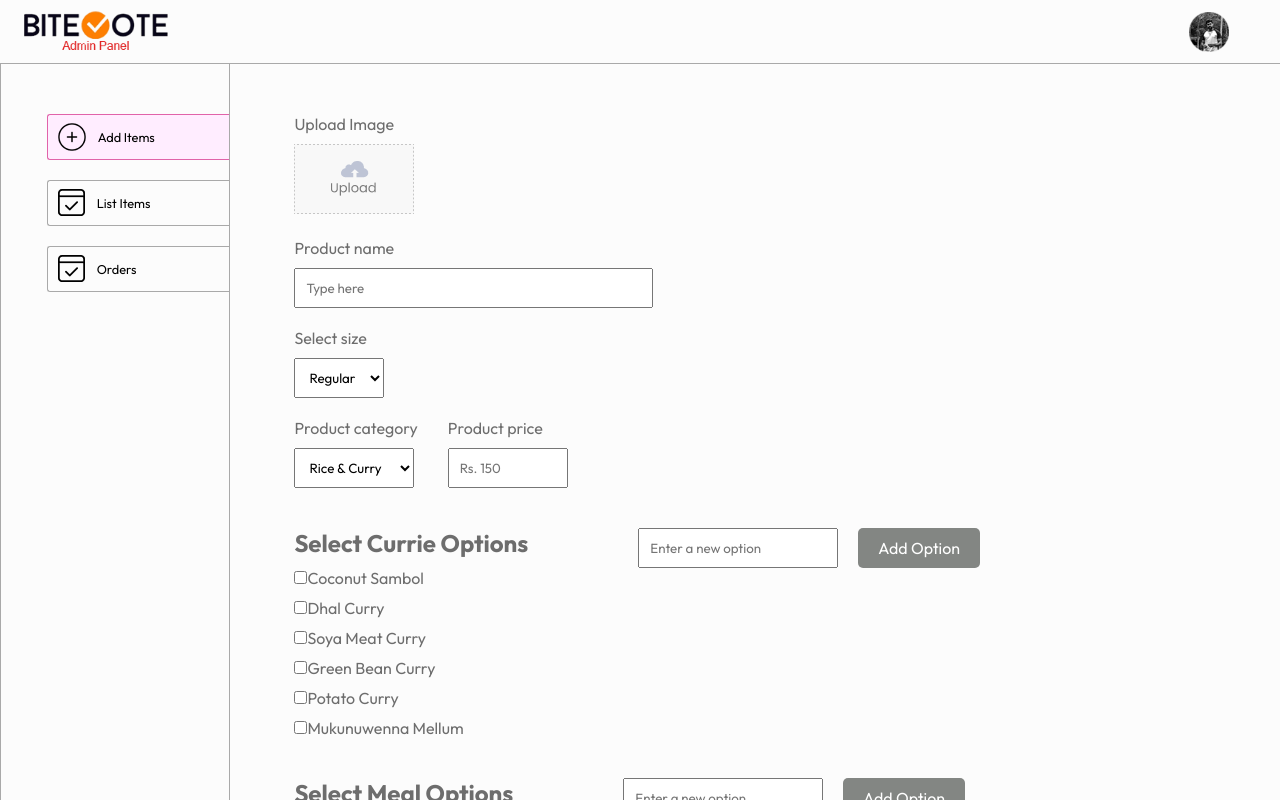
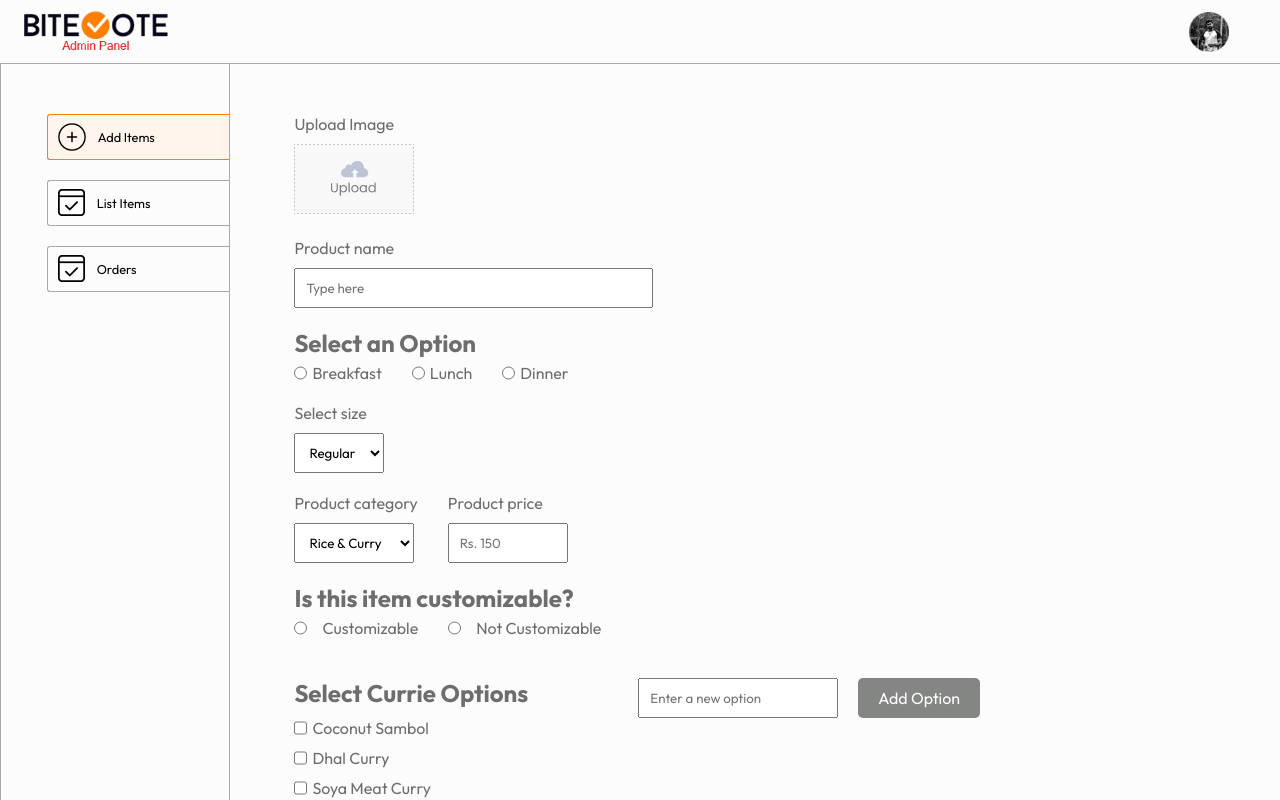
Before and after one commit to ZeroWillHero/Bitevote-adminpanel, a React (Vite) app: page /add in a window 1280 px wide. Shown: the top 800 px of the page. Built offline with nearby package versions, Linux system fonts and the light colour scheme.

Commit message:
add select option and customizable buttons

```diff
--- /dev/null
+++ b/src/components/CustomizableButton/CustomizableButton.css
@@ -0,0 +1,17 @@
+.customizable{
+    display: flex;
+    flex-direction: column;
+}
+
+.customizable-button{
+    padding-top: 5px;
+display: flex;
+flex-direction: row;
+gap: 30px;
+}
+
+.customizable-button label{
+    display: grid;
+    grid-template-columns: auto 1fr;
+    gap: 5px;
+}
--- /dev/null
+++ b/src/components/CustomizableButton/CustomizableButton.jsx
@@ -0,0 +1,48 @@
+
+import React, { useState } from "react";
+import "./CustomizableButton.css";
+
+function CustomizableSelector() {
+  // State to manage the customizable option
+  const [isCustomizable, setIsCustomizable] = useState("");
+
+  // Handle radio button change
+  const handleCustomizableChange = (event) => {
+    setIsCustomizable(event.target.value);
+  };
+
+  return (
+    <div className="customizable">
+
+      <h2>Is this item customizable?</h2>
+      <div className="customizable-button">
+      {/* Radio buttons for customizable options */}
+      <label>
+        <input
+          type="radio"
+          name="customizable"
+          value="Customizable"
+          checked={isCustomizable === "Customizable"}
+          onChange={handleCustomizableChange}
+          style={{ marginRight: "10px" }}
+        />
+        Customizable
+      </label>
+
+      <label>
+        <input
+          type="radio"
+          name="customizable"
+          value="Not Customizable"
+          checked={isCustomizable === "Not Customizable"}
+          onChange={handleCustomizableChange}
+          style={{ marginRight: "10px" }}
+        />
+        Not Customizable
+      </label>
+      </div>
+    </div>
+  );
+}
+
+export default CustomizableSelector;
--- /dev/null
+++ b/src/components/RadioButton/RadioButton.css
@@ -0,0 +1,20 @@
+
+
+.options{
+    display: flex;
+    flex-direction: column;
+
+}
+
+.select-option{
+padding-top: 5px;
+display: flex;
+flex-direction: row;
+gap: 30px;
+}
+
+.select-option label{
+    display: grid;
+    grid-template-columns: auto 1fr;
+    gap: 5px;
+}
--- /dev/null
+++ b/src/components/RadioButton/RadioButton.jsx
@@ -0,0 +1,41 @@
+import React, { useState } from "react";
+import "./RadioButton.css";
+
+function RadioButtonGroup() {
+  // State to manage the selected radio button
+  const [selectedOption, setSelectedOption] = useState("");
+
+  // Options for the radio buttons
+  const options = ["Breakfast", "Lunch", "Dinner"];
+
+  // Handle radio button change
+  const handleRadioChange = (event) => {
+    setSelectedOption(event.target.value);
+  };
+
+  return (
+    <div className="options">
+      <h2>Select an Option</h2>
+
+      <div className="select-option flex-col">
+      {options.map((option, index) => (
+        <div key={index}>
+          <label>
+            <input
+              type="radio"
+              value={option}
+              checked={selectedOption === option}
+              onChange={handleRadioChange}
+            />
+            {option}
+          </label>
+        </div>
+
+      )
+      )}
+      </div>
+    </div>
+  );
+}
+
+export default RadioButtonGroup;
--- a/src/components/Sidebar/Sidebar.css
+++ b/src/components/Sidebar/Sidebar.css
@@ -26,8 +26,8 @@
 }
 
 .sidebar-option.active{
-    background-color: #ffedff;
-    border-color: #E163A9;
+    background-color: #fff5ed;
+    border-color: #FF7F00;
 }
 
 @media (max-width:900px){
--- a/src/pages/Add/Add.css
+++ b/src/pages/Add/Add.css
@@ -78,6 +78,7 @@ gap: 100px;
     gap: 10px;
     margin-top: 20px;
     flex-direction: column;
+
 }
 
 .add-currie-option{
@@ -90,3 +91,9 @@ gap: 100px;
     max-width: 200px;
     padding: 10px;
 }
+
+.currie-option label{
+    display: grid;
+    grid-template-columns: auto 1fr;
+    gap: 5px;
+}
--- a/src/pages/Add/Add.jsx
+++ b/src/pages/Add/Add.jsx
@@ -3,6 +3,8 @@ import './Add.css';
 import { assets } from '../../assets/assets';
 import axios from 'axios';
 import { toast } from 'react-toastify';
+import RadioButtonGroup from '../../components/RadioButton/RadioButton';
+import CustomizableButton from '../../components/CustomizableButton/CustomizableButton';
 
 const Add = ({ url }) => {
   const [image, setImage] = useState(false);
@@ -151,6 +153,7 @@ const Add = ({ url }) => {
             placeholder="Type here"
           />
         </div>
+        <RadioButtonGroup />
         <div className="add-size-meal">
           <div className="add-size flex-col">
             <p>Select size</p>
@@ -186,6 +189,8 @@ const Add = ({ url }) => {
             />
           </div>
         </div>
+
+        <CustomizableButton />
 
         <div className="add-currie-options">
           <div className="currie-option">
--- a/src/pages/Orders/Orders.css
+++ b/src/pages/Orders/Orders.css
@@ -3,7 +3,7 @@
     grid-template-columns: 0.5fr 2fr 1fr 1fr 1fr;
     align-items: start;
     gap: 30px;
-    border: 1px solid #E163A9;
+    border: 1px solid #FF7F00;
     padding: 20px;
     margin: 30px 0px;
     font-size: 14px;
```
